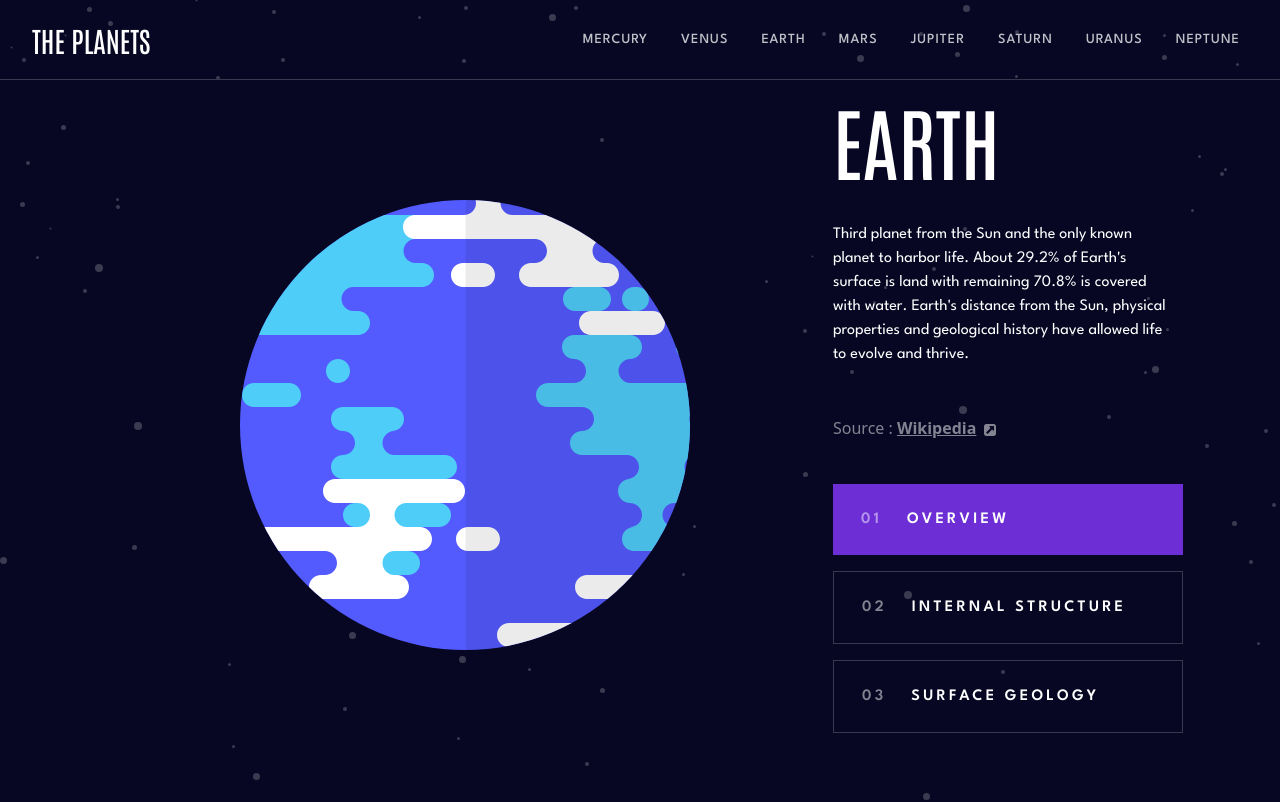
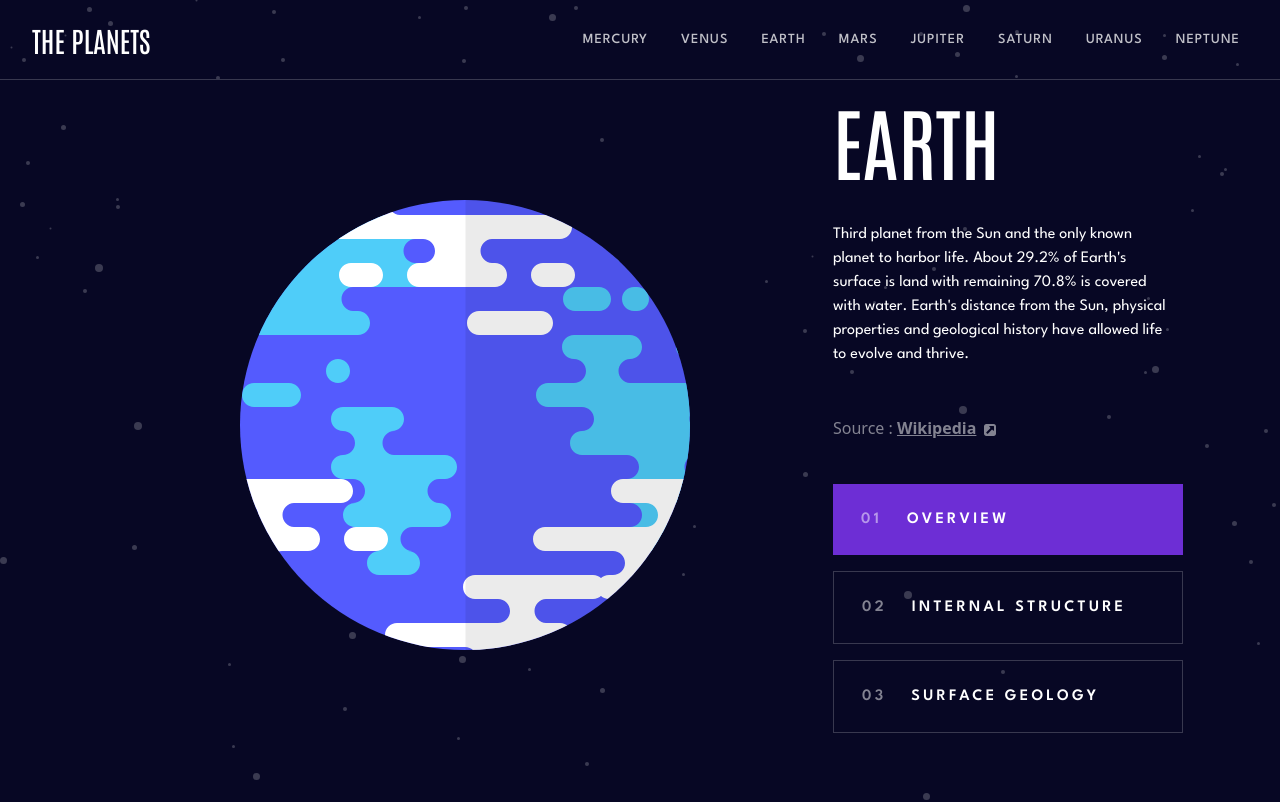
Before and after one commit to daklo91/the-planets, a Next.js app: page /earth/overview in a window 1280 px wide. Shown: the top 802 px of the page. Built offline with nearby package versions, Linux system fonts and the light colour scheme.

Commit message:
initial ticker experiment with SVG

```diff
--- a/src/app/[planet]/[view]/_components/planetSVG/earth.tsx
+++ b/src/app/[planet]/[view]/_components/planetSVG/earth.tsx
@@ -67,12 +67,21 @@ export default function earth({ showGuts }: PlanetSVGProps) {
         <circle cx="291" cy="291" r="225" fill="white" />
       </mask>
       <g mask="url(#mask2_921_142)">
+        <g className="ticker-group">
           <path
             fill-rule="evenodd"
             clip-rule="evenodd"
             d="M373 117C373 110.373 367.627 105 361 105H241C234.373 105 229 99.6274 229 93C229 86.3726 234.373 81 241 81H290C296.627 81 302 75.6274 302 69C302 62.3726 296.627 57 290 57H274C267.373 57 262 51.6274 262 45C262 38.3726 267.373 33 274 33H336C342.627 33 348 38.3726 348 45C348 51.6274 342.627 57 336 57H338L338 57.0102C331.605 57.2721 326.5 62.5399 326.5 69C326.5 75.4601 331.605 80.7279 338 80.9898L338 81H498C504.627 81 510 86.3726 510 93C510 99.6274 504.627 105 498 105H430L429.999 105.01C423.604 105.273 418.5 110.54 418.5 117C418.5 123.46 423.604 128.727 429.999 128.99L430 129H433C439.627 129 445 134.373 445 141C445 147.627 439.627 153 433 153H357C350.373 153 345 147.627 345 141C345 134.373 350.373 129 357 129H361C367.627 129 373 123.627 373 117ZM479 177C485.627 177 491 182.373 491 189C491 195.627 485.627 201 479 201H417C410.373 201 405 195.627 405 189C405 182.373 410.373 177 417 177H479ZM513 141C513 134.373 507.627 129 501 129H481C474.373 129 469 134.373 469 141C469 147.627 474.373 153 481 153H501C507.627 153 513 147.627 513 141ZM309 129C315.627 129 321 134.373 321 141C321 147.627 315.627 153 309 153H289C282.373 153 277 147.627 277 141C277 134.373 282.373 129 289 129H309ZM552 45C552 38.3726 546.627 33 540 33H384C377.373 33 372 38.3726 372 45C372 51.6274 377.373 57 384 57H540C546.627 57 552 51.6274 552 45Z"
             fill="white"
           />
+          <path
+            transform="translate(400, 0)"
+            fill-rule="evenodd"
+            clip-rule="evenodd"
+            d="M373 117C373 110.373 367.627 105 361 105H241C234.373 105 229 99.6274 229 93C229 86.3726 234.373 81 241 81H290C296.627 81 302 75.6274 302 69C302 62.3726 296.627 57 290 57H274C267.373 57 262 51.6274 262 45C262 38.3726 267.373 33 274 33H336C342.627 33 348 38.3726 348 45C348 51.6274 342.627 57 336 57H338L338 57.0102C331.605 57.2721 326.5 62.5399 326.5 69C326.5 75.4601 331.605 80.7279 338 80.9898L338 81H498C504.627 81 510 86.3726 510 93C510 99.6274 504.627 105 498 105H430L429.999 105.01C423.604 105.273 418.5 110.54 418.5 117C418.5 123.46 423.604 128.727 429.999 128.99L430 129H433C439.627 129 445 134.373 445 141C445 147.627 439.627 153 433 153H357C350.373 153 345 147.627 345 141C345 134.373 350.373 129 357 129H361C367.627 129 373 123.627 373 117ZM479 177C485.627 177 491 182.373 491 189C491 195.627 485.627 201 479 201H417C410.373 201 405 195.627 405 189C405 182.373 410.373 177 417 177H479ZM513 141C513 134.373 507.627 129 501 129H481C474.373 129 469 134.373 469 141C469 147.627 474.373 153 481 153H501C507.627 153 513 147.627 513 141ZM309 129C315.627 129 321 134.373 321 141C321 147.627 315.627 153 309 153H289C282.373 153 277 147.627 277 141C277 134.373 282.373 129 289 129H309ZM552 45C552 38.3726 546.627 33 540 33H384C377.373 33 372 38.3726 372 45C372 51.6274 377.373 57 384 57H540C546.627 57 552 51.6274 552 45Z"
+            fill="white"
+          />
+        </g>
       </g>
       <mask
         id="mask3_921_142"
@@ -86,12 +95,21 @@ export default function earth({ showGuts }: PlanetSVGProps) {
         <circle cx="291" cy="291" r="225" fill="white" />
       </mask>
       <g mask="url(#mask3_921_142)">
+        <g className="ticker-group">
           <path
             fill-rule="evenodd"
             clip-rule="evenodd"
             d="M151 417C157.627 417 163 422.373 163 429C163 435.627 157.627 441 151 441H147C140.373 441 135 446.373 135 453C135 459.627 140.373 465 147 465H223C229.627 465 235 459.627 235 453C235 446.373 229.627 441 223 441H220L219.999 440.99C213.604 440.727 208.5 435.46 208.5 429C208.5 422.54 213.604 417.273 219.999 417.01L220 417H246C252.627 417 258 411.627 258 405C258 398.373 252.627 393 246 393H232L232 392.99C225.605 392.728 220.5 387.46 220.5 381C220.5 374.54 225.605 369.272 232 369.01L232 369H279C285.627 369 291 363.627 291 357C291 350.373 285.627 345 279 345H161C154.373 345 149 350.373 149 357C149 363.627 154.373 369 161 369H184C190.627 369 196 374.373 196 381C196 387.627 190.627 393 184 393H83C76.3726 393 71 398.373 71 405C71 411.627 76.3726 417 83 417H151ZM326 405C326 398.373 320.627 393 314 393H294C287.373 393 282 398.373 282 405C282 411.627 287.373 417 294 417H314C320.627 417 326 411.627 326 405Z"
             fill="white"
           />
+          <path
+            transform="translate(400, 0)"
+            fill-rule="evenodd"
+            clip-rule="evenodd"
+            d="M151 417C157.627 417 163 422.373 163 429C163 435.627 157.627 441 151 441H147C140.373 441 135 446.373 135 453C135 459.627 140.373 465 147 465H223C229.627 465 235 459.627 235 453C235 446.373 229.627 441 223 441H220L219.999 440.99C213.604 440.727 208.5 435.46 208.5 429C208.5 422.54 213.604 417.273 219.999 417.01L220 417H246C252.627 417 258 411.627 258 405C258 398.373 252.627 393 246 393H232L232 392.99C225.605 392.728 220.5 387.46 220.5 381C220.5 374.54 225.605 369.272 232 369.01L232 369H279C285.627 369 291 363.627 291 357C291 350.373 285.627 345 279 345H161C154.373 345 149 350.373 149 357C149 363.627 154.373 369 161 369H184C190.627 369 196 374.373 196 381C196 387.627 190.627 393 184 393H83C76.3726 393 71 398.373 71 405C71 411.627 76.3726 417 83 417H151ZM326 405C326 398.373 320.627 393 314 393H294C287.373 393 282 398.373 282 405C282 411.627 287.373 417 294 417H314C320.627 417 326 411.627 326 405Z"
+            fill="white"
+          />
+        </g>
       </g>
       <mask
         id="mask4_921_142"
@@ -105,12 +123,21 @@ export default function earth({ showGuts }: PlanetSVGProps) {
         <circle cx="291" cy="291" r="225" fill="white" />
       </mask>
       <g mask="url(#mask4_921_142)">
+        <g className="ticker-group">
           <path
             fill-rule="evenodd"
             clip-rule="evenodd"
             d="M403 513C409.627 513 415 518.373 415 525C415 531.627 409.627 537 403 537H399C392.373 537 387 542.373 387 549C387 555.627 392.373 561 399 561H475C481.627 561 487 555.627 487 549C487 542.373 481.627 537 475 537H472L471.999 536.99C465.604 536.727 460.5 531.46 460.5 525C460.5 518.54 465.604 513.273 471.999 513.01L472 513H498C504.627 513 510 507.627 510 501C510 494.373 504.627 489 498 489H484L484 488.99C477.605 488.728 472.5 483.46 472.5 477C472.5 470.54 477.605 465.272 484 465.01L484 465H531C537.627 465 543 459.627 543 453C543 446.373 537.627 441 531 441H413C406.373 441 401 446.373 401 453C401 459.627 406.373 465 413 465H436C442.627 465 448 470.373 448 477C448 483.627 442.627 489 436 489H335C328.373 489 323 494.373 323 501C323 507.627 328.373 513 335 513H403ZM578 501C578 494.373 572.627 489 566 489H546C539.373 489 534 494.373 534 501C534 507.627 539.373 513 546 513H566C572.627 513 578 507.627 578 501Z"
             fill="white"
           />
+          <path
+            transform="translate(400, 0)"
+            fill-rule="evenodd"
+            clip-rule="evenodd"
+            d="M403 513C409.627 513 415 518.373 415 525C415 531.627 409.627 537 403 537H399C392.373 537 387 542.373 387 549C387 555.627 392.373 561 399 561H475C481.627 561 487 555.627 487 549C487 542.373 481.627 537 475 537H472L471.999 536.99C465.604 536.727 460.5 531.46 460.5 525C460.5 518.54 465.604 513.273 471.999 513.01L472 513H498C504.627 513 510 507.627 510 501C510 494.373 504.627 489 498 489H484L484 488.99C477.605 488.728 472.5 483.46 472.5 477C472.5 470.54 477.605 465.272 484 465.01L484 465H531C537.627 465 543 459.627 543 453C543 446.373 537.627 441 531 441H413C406.373 441 401 446.373 401 453C401 459.627 406.373 465 413 465H436C442.627 465 448 470.373 448 477C448 483.627 442.627 489 436 489H335C328.373 489 323 494.373 323 501C323 507.627 328.373 513 335 513H403ZM578 501C578 494.373 572.627 489 566 489H546C539.373 489 534 494.373 534 501C534 507.627 539.373 513 546 513H566C572.627 513 578 507.627 578 501Z"
+            fill="white"
+          />
+        </g>
       </g>
       <mask
         id="mask5_921_142"
--- a/src/app/globals.css
+++ b/src/app/globals.css
@@ -35,3 +35,16 @@
   transform-origin: left;
   transform-box: fill-box;
 }
+
+.ticker-group {
+  animation: ticker-slide 20s linear infinite;
+}
+
+@keyframes ticker-slide {
+  0% {
+    transform: translateX(0px);
+  }
+  100% {
+    transform: translateX(-400px);
+  }
+}
```
Also changed, not shown: src/app/layout.tsx (+8 -6 lines). Lines whose indentation alone changed are shown as unchanged.
